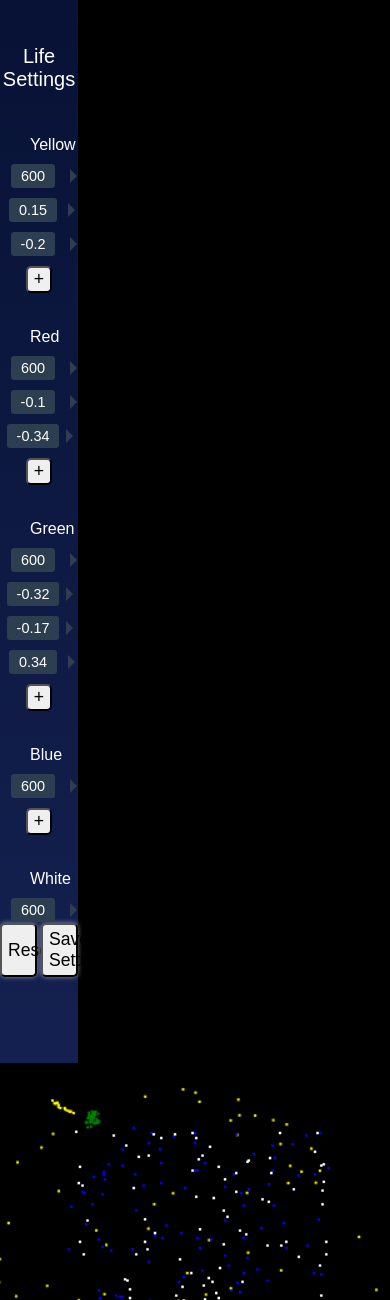
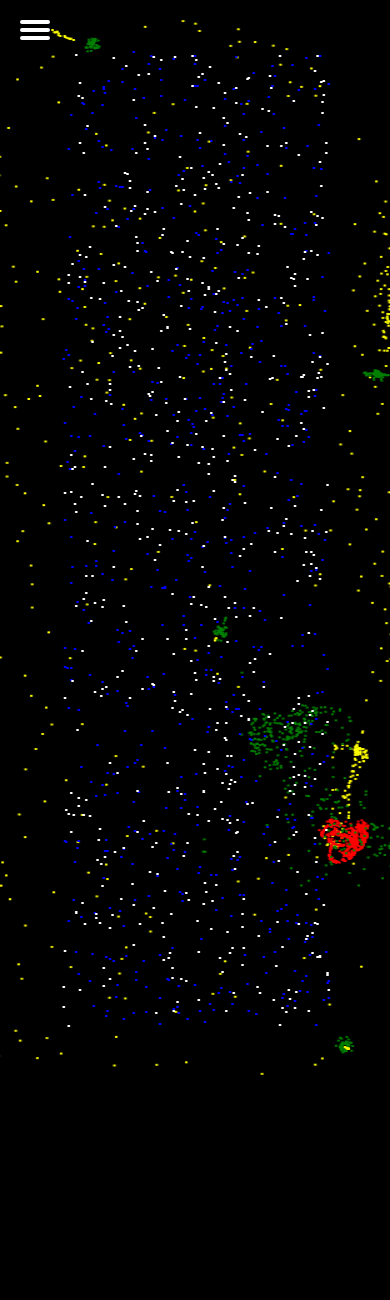
Before and after one commit to gonzaloivan121/life-js, a PHP site: page / in a window 390 px wide. Shown: the top 1300 px of the page. After the commit the page ends 1075 px from the top, so only its background shows below. Run offline with PHP 8.4, Linux system fonts and the light colour scheme.

Commit message:
Added upload modal and hidable pannel

```diff
--- a/assets/css/styles.css
+++ b/assets/css/styles.css
@@ -230,7 +230,7 @@ ul, ol {
 }
 
 .buttons .button {
-    width: 47.5%;
+    width: 30%;
 }
 
 .button {
@@ -406,17 +413,69 @@ ul, ol {
 
 @media only screen and (max-width: 768px) {
     body {
-        overflow: auto;
+        overflow: hidden;
     }
 
     .content {
         flex-direction: column;
     }
 
+    canvas {
+        height: 100%;
+    }
+
+    .menu-button-container {
+        display: flex;
+        height: 20px;
+        width: 30px;
+        cursor: pointer;
+        flex-direction: column;
+        justify-content: center;
+        align-items: center;
+        position: fixed;
+        margin: 20px;
+        z-index: 1;
+    }
+
+    .menu-button,
+    .menu-button:before,
+    .menu-button:after {
+        display: block;
+        background-color: #fff;
+        position: absolute;
+        height: 4px;
+        width: 30px;
+        transition: transform 400ms cubic-bezier(0.23, 1, 0.32, 1);
+        border-radius: 2px;
+    }
+
+    .menu-button:before,
+    .menu-button:after {
+        content: "";
+    }
+
+    .menu-button:before {
+        margin-top: -8px;
+    }
+
+    .menu-button:after {
+        margin-top: 8px;
+    }
+
+    .pannel {
+        width: 80%;
+        height: calc(100% - 60px);
+        position: absolute;
+        transition: transform .2s ease-in-out;
+        transform: translateX(-100%);
+    }
+
+    .pannel.active {
+        transform: translateX(0);
+    }
+
     .buttons {
-        width: 100%;
         height: 5vh;
-        position: unset;
     }
 
     .footer-left {
--- a/index.php
+++ b/index.php
@@ -32,8 +32,11 @@
     <div id="toast"></div>
     <!-- START CONTENT -->
     <div class="content" id="content">
+        <div class="menu-button-container" onclick="toogle_pannel()">
+            <div class="menu-button"></div>
+        </div>
         <!-- START PANNEL -->
-        <div class="pannel">
+        <div class="pannel" id="pannel">
             <div class="title">Life Settings</div>
             <div class="settings" id="life-settings">
                 <!-- Insert settings via script -->
@@ -41,6 +44,7 @@
             <div class="buttons">
                 <button class="button box-shadow" onclick="reset_game()">Reset</button>
                 <button class="button box-shadow" onclick="show_save_confirmation()">Save Settings</button>
+                <button class="button box-shadow" onclick="show_upload_modal()">Load Settings</button>
             </div>
         </div>
         <!-- END PANNEL -->
@@ -63,6 +67,16 @@
         </div>
     </div>
     <!-- END CONFIRMATION DIALBOX -->
+    <!-- START UPLOAD MODAL -->
+    <div id="upload-modal" class="upload-modal box-shadow">
+        <div class="header">
+            <div class="modal-close" onclick="hide_upload_modal()">X</div>
+        </div>
+        <div class="container">
+            <input type="file" id="file_upload" accept="application/json" onchange="upload_settings(this)">
+        </div>
+    </div>
+    <!-- END UPLOAD MODAL -->
 
     <!-- START IMPORTING SCRIPTS -->
     <script src="./assets/js/toast.js"></script>
```
Also changed, not shown: other parts of assets/css/styles.css (+24 -16 lines).
